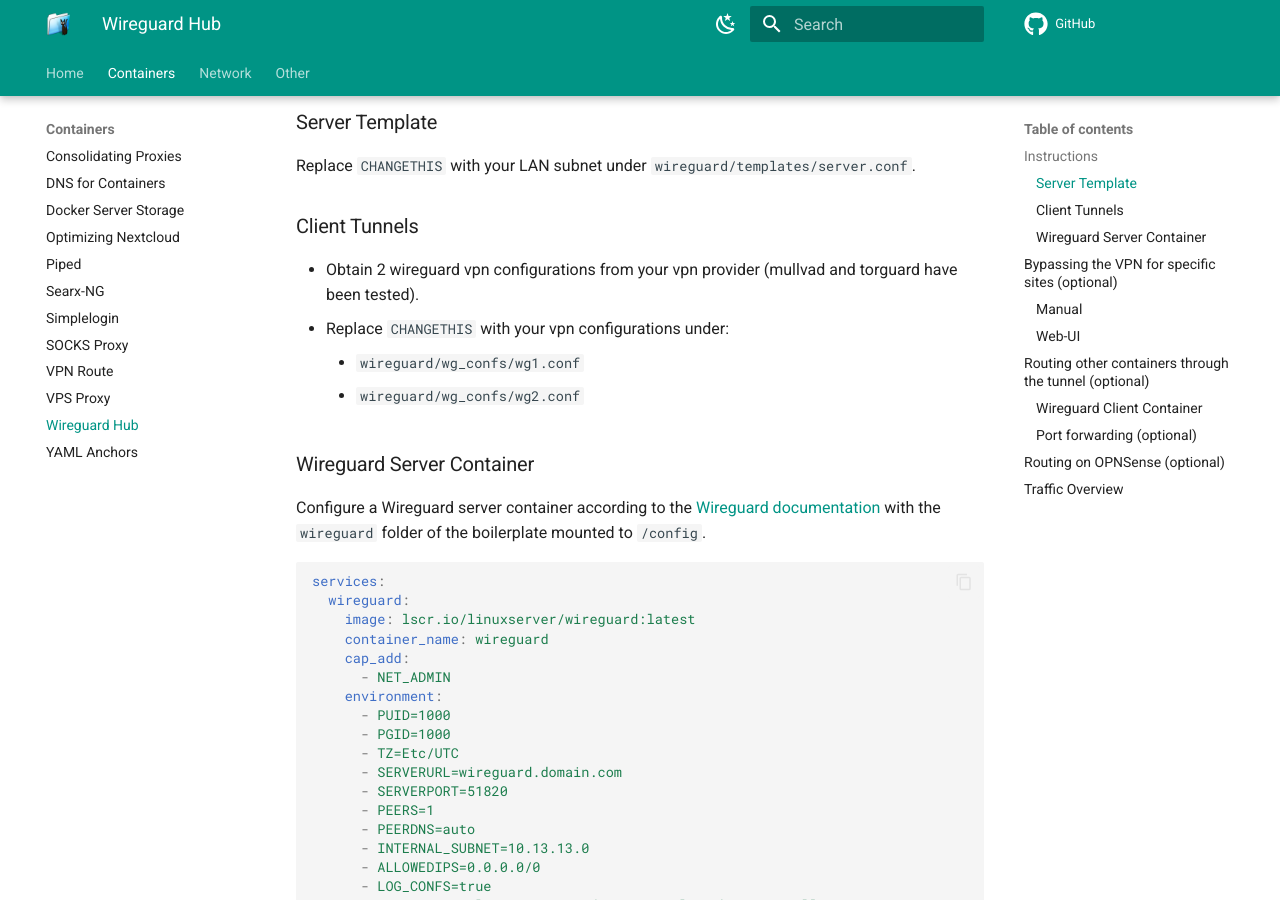
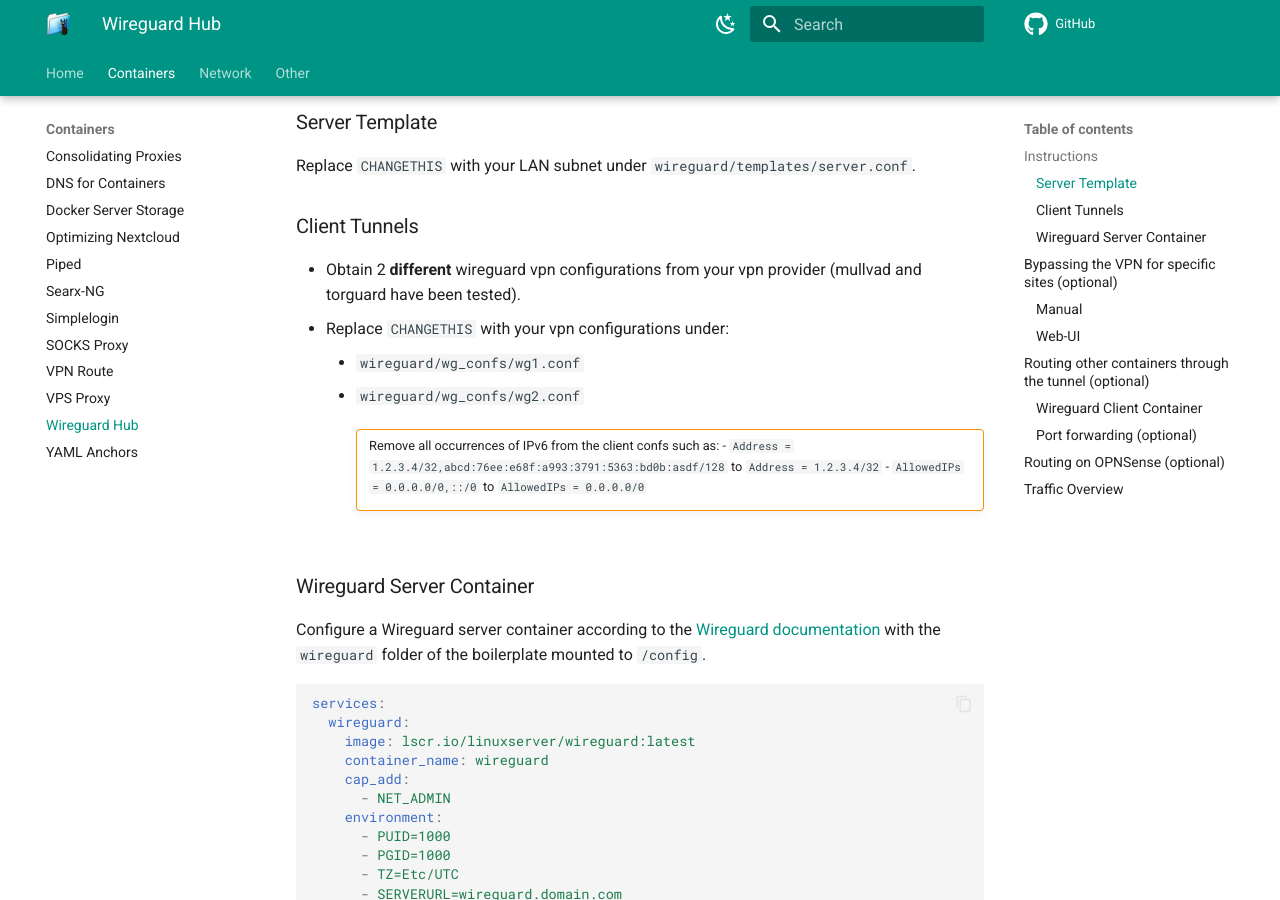
Before and after one commit to quietsy/advanced-configurations, an MkDocs documentation site: the page built from docs/Containers/wireguard-hub.md, in a window 1280 px wide and 900 px high, scrolled down 1214 px. Built offline with MkDocs 1.6.1 and Material for MkDocs 9.7.7, drawn with Linux system fonts in a browser that asks for light colours; comment, search, counter and statistics services are not loaded.

```diff
--- a/docs/Containers/wireguard-hub.md
+++ b/docs/Containers/wireguard-hub.md
@@ -34,11 +34,16 @@ Replace `CHANGETHIS` with your LAN subnet under `wireguard/templates/server.conf
 
 ### Client Tunnels
 
-* Obtain 2 wireguard vpn configurations from your vpn provider (mullvad and torguard have been tested).
+* Obtain 2 **different** wireguard vpn configurations from your vpn provider (mullvad and torguard have been tested).
 * Replace `CHANGETHIS` with your vpn configurations under:
   * `wireguard/wg_confs/wg1.conf`
   * `wireguard/wg_confs/wg2.conf`
 
+    !!! warning ""
+
+        Remove all occurrences of IPv6 from the client confs such as:
+          - `Address = 1.2.3.4/32,abcd:76ee:e68f:a993:3791:5363:bd0b:asdf/128` to `Address = 1.2.3.4/32`
+          - `AllowedIPs = 0.0.0.0/0,::/0` to `AllowedIPs = 0.0.0.0/0`
 
 ### Wireguard Server Container
 
```
